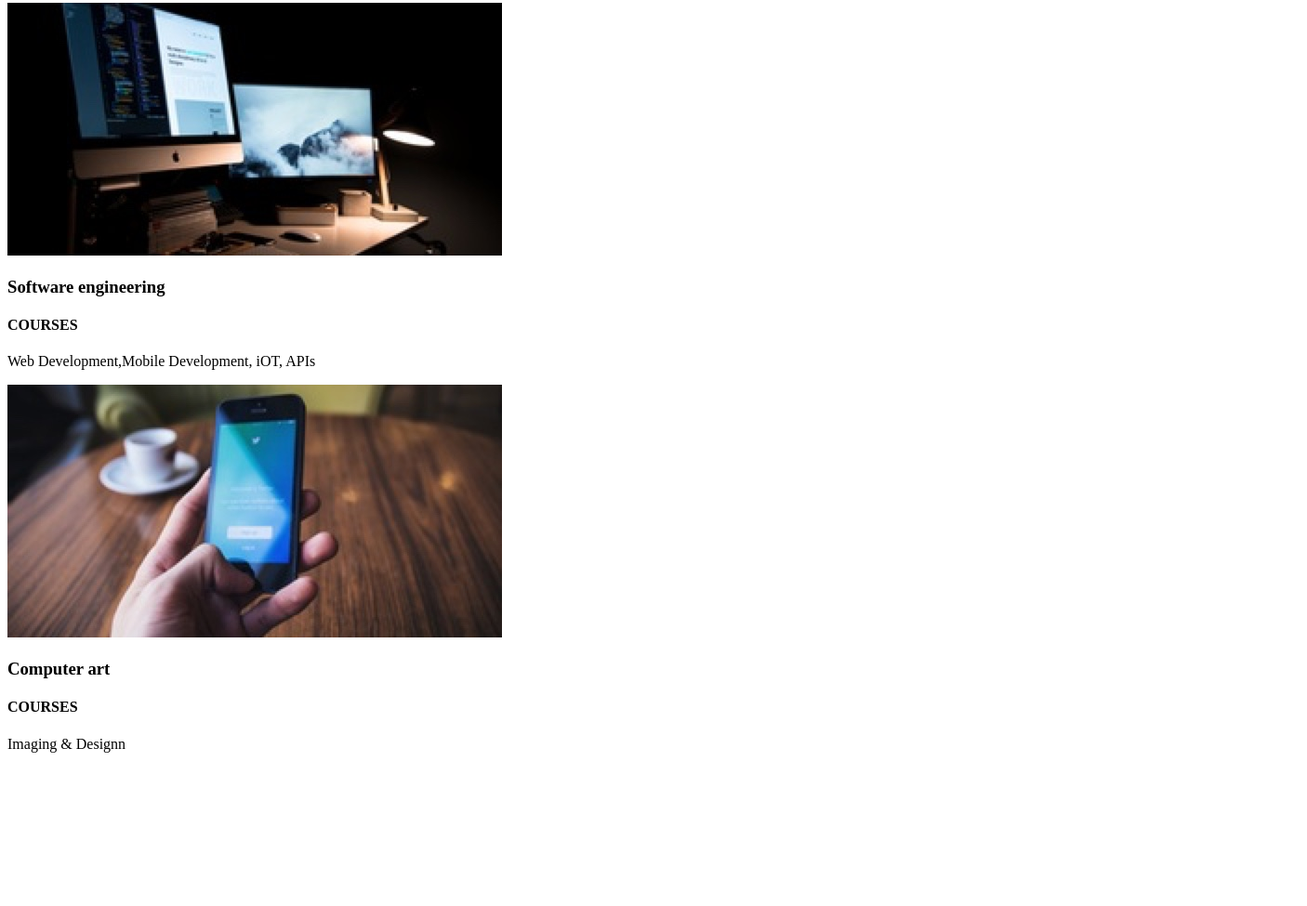
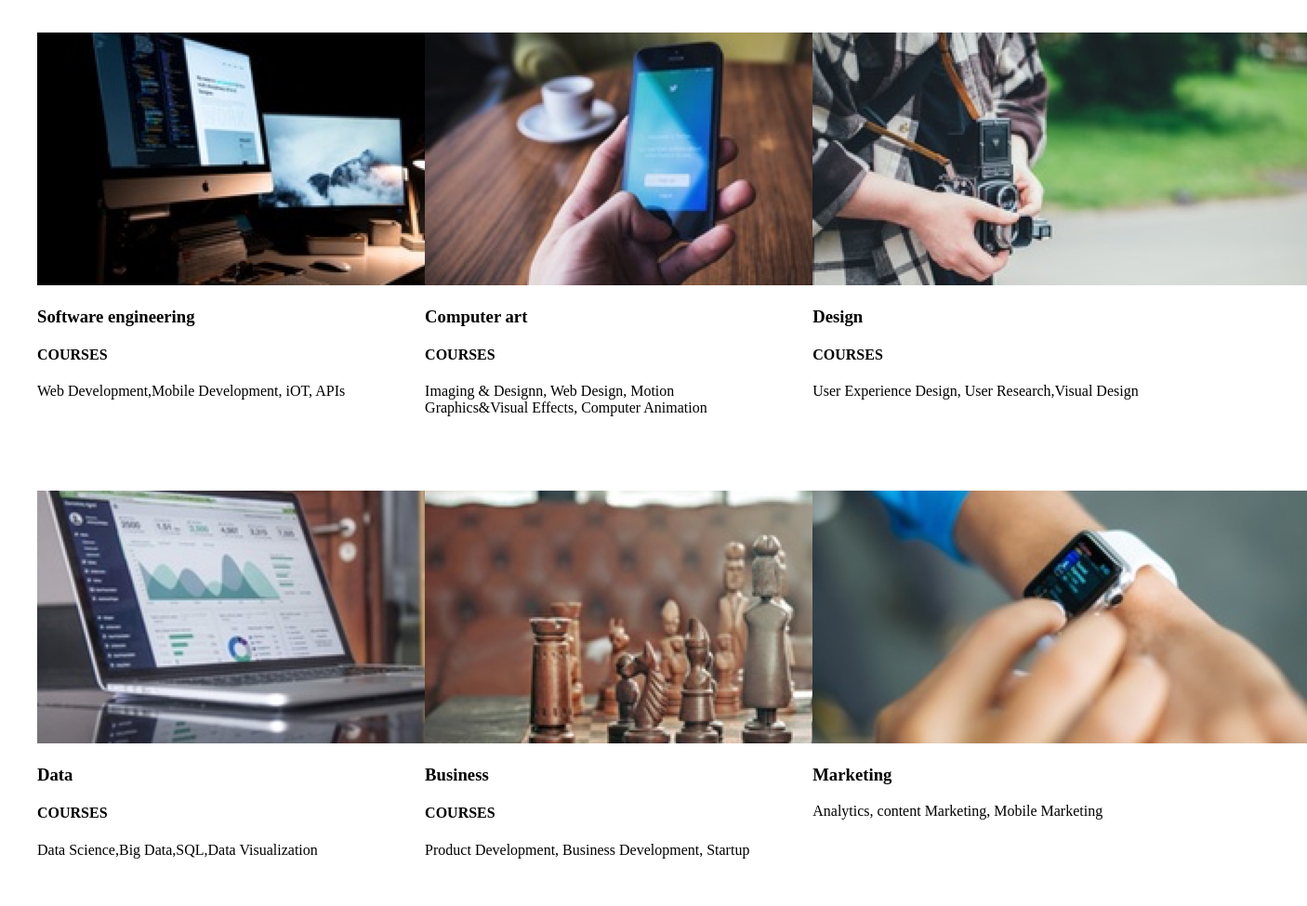
Before and after one commit to riya-nahas/assesment0806, a plain HTML site: page index.html in a window 1280 px wide. Shown: the part 1273-2248 px from the top of the page at 93% size, 1406 px wide, since content can reach past the window. Before the commit the page ends 2099 px from the top, so only its background shows below. Drawn offline with Linux system fonts and the light colour scheme.

Commit message:
modified index and css

```diff
--- a/index.html
+++ b/index.html
@@ -131,7 +131,7 @@
                  <h2>Start learning</h2>
              </div>
              <div class="cardContainer">
-                 <div>
+                 <div class="cardSection3">
                     <img src="./resources/images/course-software.jpg" alt="">
                     <h3> Software engineering</h3>
                     <h4>COURSES</h4>
@@ -140,18 +140,44 @@
 
                 </div>
 
-                 <div>
+                 <div class="cardSection3">
                      <img src="./resources/images/course-computer-art.jpg" alt="">
                      <h3>Computer art</h3>
                      <h4>COURSES</h4>
-                     <p>Imaging  &  Designn</p>
+                     <p>Imaging  &  Designn, Web Design, Motion Graphics&Visual Effects,
+                         Computer Animation
+                     </p>
 
 
                  </div>
-                 <div></div>
-                 <div></div>
-                 <div></div>
-                 <div></div>
+                 <div class="cardSection3">
+                     <img src="./resources/images/course-design.jpg" alt="">
+                     <h3>
+                         Design
+                     </h3>
+                     <h4>COURSES</h4>
+                     <p>User Experience Design, User Research,Visual Design</p>
+
+
+
+                 </div>
+                 <div class="cardSection3">
+                     <img src="./resources/images/course-data.jpg" alt="">
+                     <h3>Data</h3>
+                     <h4>COURSES</h4>
+                     <p>Data Science,Big Data,SQL,Data Visualization</p>
+                 </div>
+                 <div class="cardSection3">
+                     <img src="./resources/images/course-business.jpg" alt="">
+                     <h3>Business</h3>
+                     <h4>COURSES</h4>
+                     <p>Product Development, Business Development, Startup</p>
+                 </div>
+                 <div class="cardSection3">
+                     <img src="./resources/images/course-marketing.jpg" alt="">
+                     <h3>Marketing</h3>
+                     <p>Analytics, content Marketing, Mobile Marketing</p>
+                 </div>
 
              </div>
 
--- a/resources/css/index.css
+++ b/resources/css/index.css
@@ -64,3 +64,15 @@ nav a:hover{
 .startlearning{
     text-align: center;
 }
+.cardContainer{
+    display:flex;
+    flex-wrap: wrap;
+
+}
+.cardSection3
+{
+    flex-basis: 33%;
+    max-width: 33%;
+    padding:2rem;
+
+}
```
